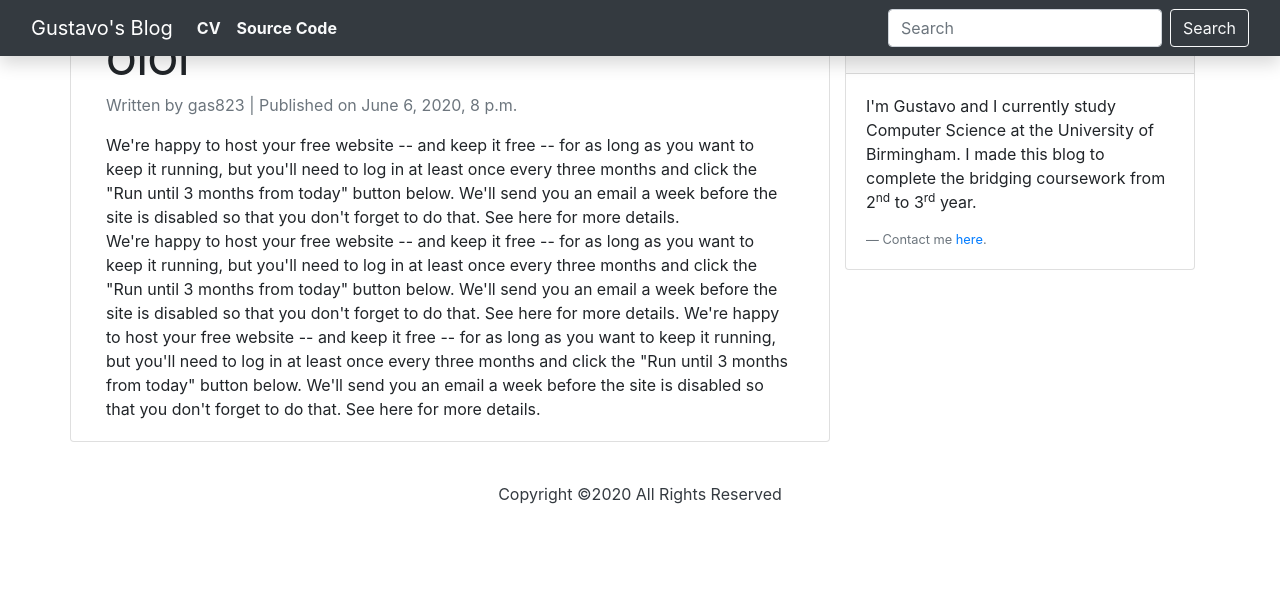
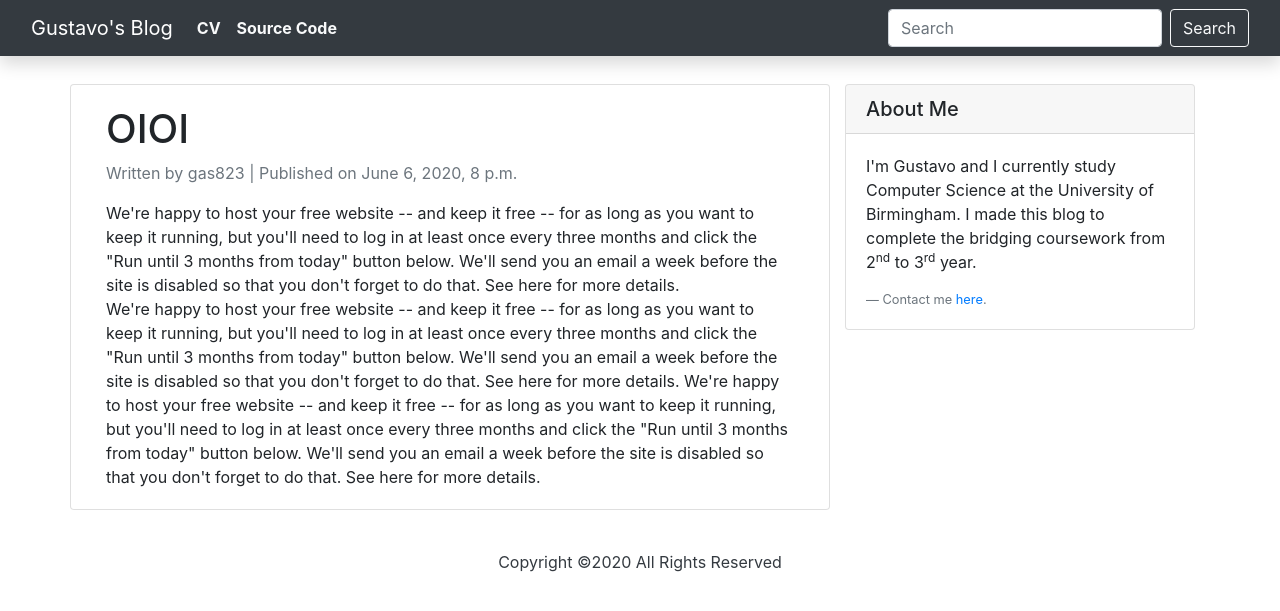
Before and after one commit to Galex3/Bridging-Coursework, a Django app: a page that uses templates/post_detail.html in a window 1280 px wide. Shown: the top 611 px of the page. Run offline with Django 3.2, Linux system fonts and the light colour scheme; data comes from the database, SQL or seed files in the repository; some libraries are stand-ins or nearby versions.

Commit message:
Fixed a bug on post-detail due to navbar being fixed-top.

```diff
--- a/templates/post_detail.html
+++ b/templates/post_detail.html
@@ -87,9 +87,9 @@
             }
         }
     </style>
-    <div class="container">
+    <div class="container" style="padding-top: 60px;">
         <div class="row">
-            <div class="col-md-8 card mb-4  mt-3 left  top">
+            <div class="col-md-8 card mb-4 mt-4 left top">
                 <div class="card-body">
                     <h1>{% block title %} {{ object.title }} {% endblock title %}</h1>
                     <p class="text-muted">Written by {{ post.author }} | Published on {{ post.published_date }}</p>
```
